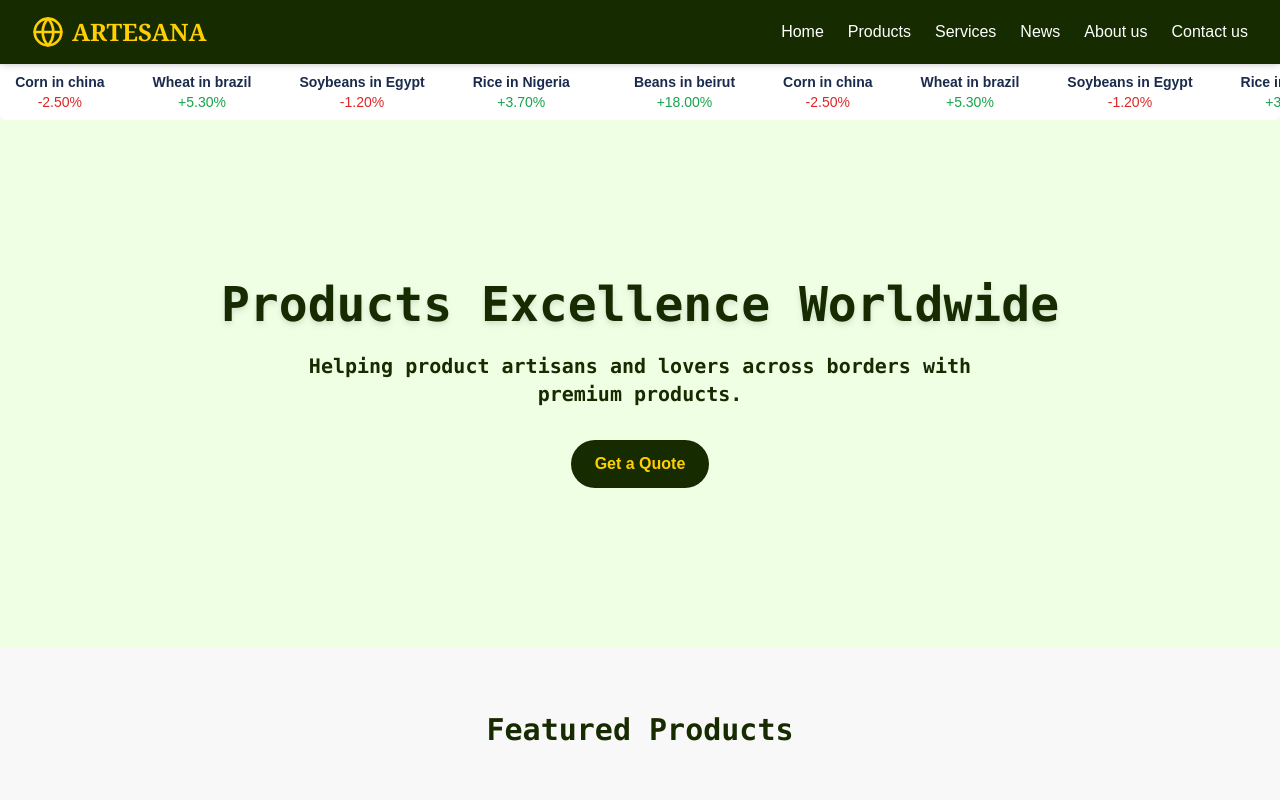
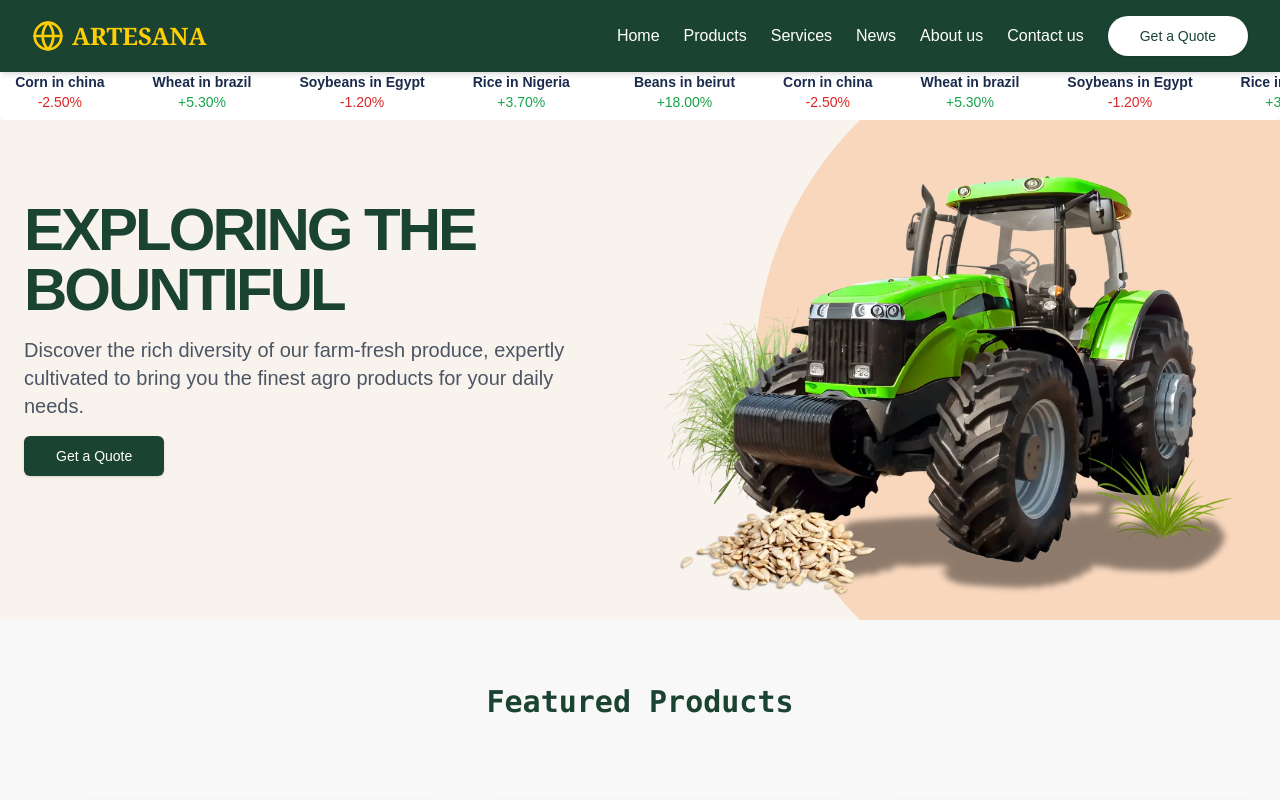
Before and after one commit to Mfullaty/artesana2, a Next.js app: page / in a window 1280 px wide. Shown: the top 800 px of the page. Built offline with nearby package versions, Linux system fonts and the light colour scheme.

Commit message:
Improve hero design

```diff
--- a/components/ProductShowcase.tsx
+++ b/components/ProductShowcase.tsx
@@ -50,7 +50,7 @@ const products: Product[] = [
 ];
 export default function ProductShowcase() {
   return (
-    <Carousel>
+    <Carousel autoPlayInterval={2000} >
       {products.map((product) => (
         <Link href="/product" key={product.id}>
           <Card className="transform transition-all duration-300 ease-in-out hover:scale-105 my-2 sm:my-3 md:my-4 cursor-pointer">
--- a/components/layouts/Header.tsx
+++ b/components/layouts/Header.tsx
@@ -18,6 +18,7 @@ import { Sheet, SheetClose, SheetContent, SheetTrigger } from "../ui/sheet";
 import { Button } from "../ui/button";
 import { useState } from "react";
 import StockMarquee from "../StockMarquee";
+import Link from "next/link";
 
 const navItems: NavItems[] = [
   { label: "Home", href: "/", icon: Home },
@@ -34,9 +35,11 @@ const Header = () => {
       <div className="max-w-7xl mx-auto px-4 sm:px-6 lg:px-8 py-4 flex justify-between items-center">
         <div className="flex items-center space-x-2 cursor-pointer">
           <Globe className="h-8 w-8 text-accent hover:text-accent-foreground" />
-          <span className="text-2xl font-bold text-accent hover:text-accent-foreground font-serif">ARTESANA</span>
+          <span className="text-2xl font-bold text-accent hover:text-accent-foreground font-serif">
+            ARTESANA
+          </span>
         </div>
-        <nav className="hidden md:flex space-x-6">
+        <nav className="hidden md:flex items-center space-x-6">
           {navItems.map((item) => (
             <a
               key={item.label}
@@ -46,6 +49,12 @@ const Header = () => {
               {item.label}
             </a>
           ))}
+          <Link
+            href="#"
+            className="inline-flex h-10 items-center justify-center rounded-full bg-white px-8 text-sm font-medium text-primary shadow transition-colors hover:bg-primary-foreground/90 focus-visible:outline-none focus-visible:ring-1"
+          >
+            Get a Quote
+          </Link>
         </nav>
         <Sheet open={isSidebarOpen} onOpenChange={setIsSidebarOpen}>
           <SheetTrigger asChild>
--- a/components/sections/Hero.tsx
+++ b/components/sections/Hero.tsx
@@ -1,23 +1,38 @@
+import Image from "next/image";
+import Link from "next/link";
 import React from "react";
 
 const Hero = () => {
   return (
-    <section className="bg-primary-foreground text-white py-16">
-      <div className="max-w-7xl mx-auto px-4 sm:px-3 lg:px-8 py-24 flex flex-col items-center text-center">
-        <h1 className="text-4xl text-primary sm:text-5xl font-bold mb-6 drop-shadow-md font-mono">
-          Products Excellence Worldwide
-        </h1>
-        <p className="text-xl text-primary mb-8 max-w-2xl font-mono font-semibold">
-          Helping product artisans and lovers across borders with premium
-          products.
-        </p>
-        <a
-          href="#"
-          className="bg-primary text-accent hover:text-accent-foreground opacity-100 hover:opacity-90 px-6 py-3 rounded-full font-semibold  transition duration-300"
-        >
-          Get a Quote
-        </a>
+    <section className="relative overflow-hidden bg-[#F9F3EE]">
+      <div className="container relative z-10 mx-auto px-4 md:px-6">
+        <div className="grid gap-3 lg:grid-cols-2 lg:gap-12">
+          <div className="flex flex-col pt-16 md:pt-20 justify-start items-center text-center md:items-start md:text-start space-y-4">
+            <h1 className="text-4xl font-bold tracking-tighter text-primary sm:text-5xl md:text-6xl">
+              EXPLORING THE BOUNTIFUL
+            </h1>
+            <p className="max-w-[600px] text-gray-600 md:text-xl">
+              Discover the rich diversity of our farm-fresh produce, expertly cultivated to bring you the finest agro products for your daily needs.
+            </p>
+            <div className="flex flex-col gap-2 min-[400px]:flex-row">
+              <Link
+                href="#"
+                className="inline-flex h-10 items-center justify-center rounded-md bg-[#1B4332] px-8 text-sm font-medium text-white shadow transition-colors hover:bg-[#1B4332]/90 focus-visible:outline-none focus-visible:ring-1 focus-visible:ring-[#1B4332]"
+              >
+                Get a Quote
+              </Link>
+            </div>
+          </div>
+          <div className="relative h-[400px] lg:h-[500px]">
+            <img
+              src="/images/heroImage.webp"
+              alt="Green tractor with vegetables"
+              className="rounded-lg w-full h-full object-cover"
+            />
+          </div>
+        </div>
       </div>
+      <div className="absolute right-0 top-1/2 h-[500px] w-[500px] -translate-y-1/2 translate-x-1/4 rounded-full bg-[#F8D7BD] md:h-[700px] md:w-[700px]" />
     </section>
   );
 };
--- a/tailwind.config.ts
+++ b/tailwind.config.ts
@@ -21,12 +21,12 @@ const config: Config = {
   				foreground: 'hsl(var(--popover-foreground))'
   			},
   			primary: {
-  				DEFAULT: '#162b00', //'#1a2b4c'
+  				DEFAULT: '#1B4332', //'#1a2b4c'
   				foreground: '#eeffe4'
   			},
   			secondary: {
   				DEFAULT: '#5d4100', //'#c9a55c'
-  				foreground: '#fff1d2'
+  				foreground: '#FDF8EF'
   			},
   			muted: {
   				DEFAULT: 'hsl(var(--muted))',
```
Also changed, not shown: public/images/heroImage.webp (added).
